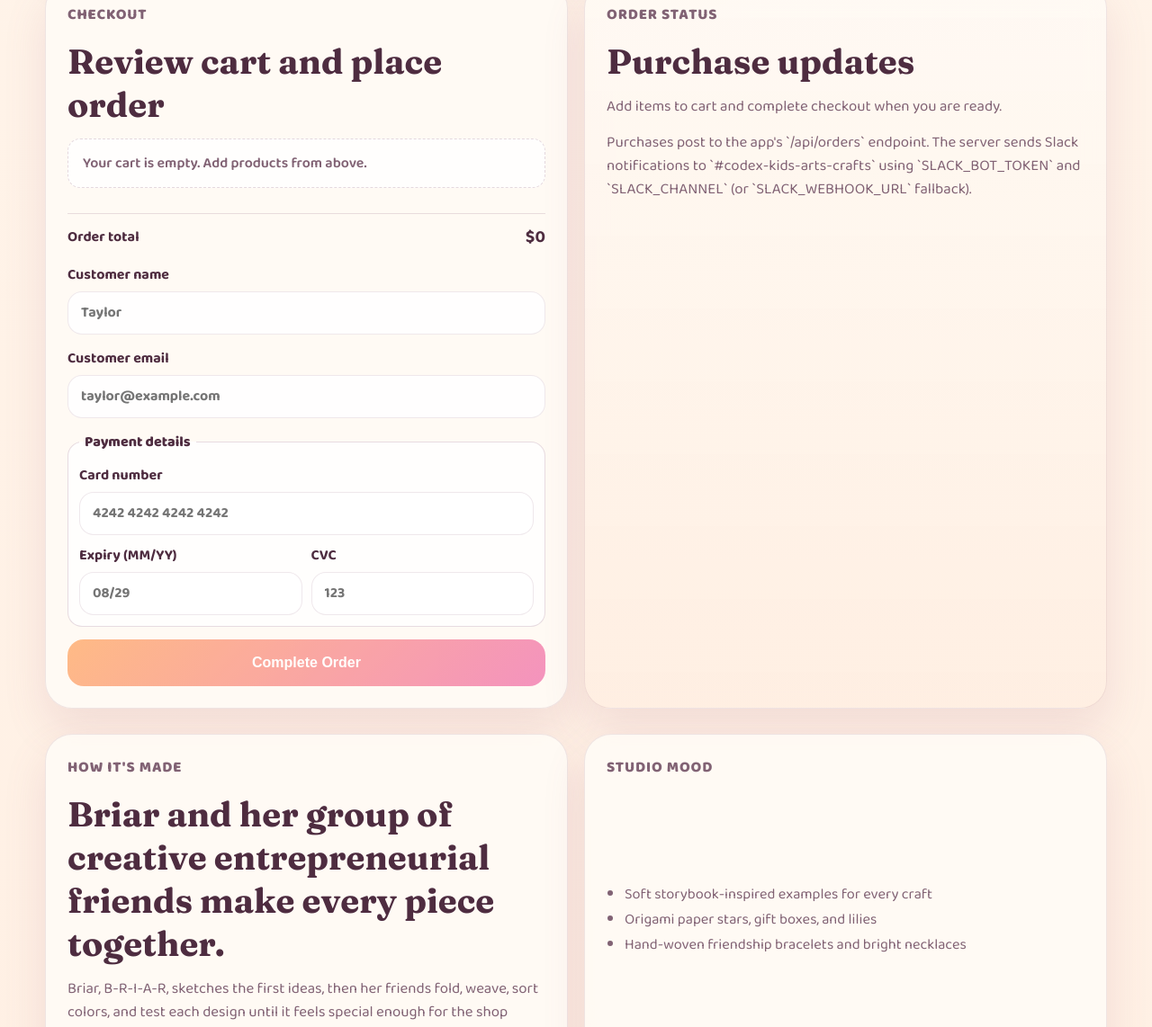
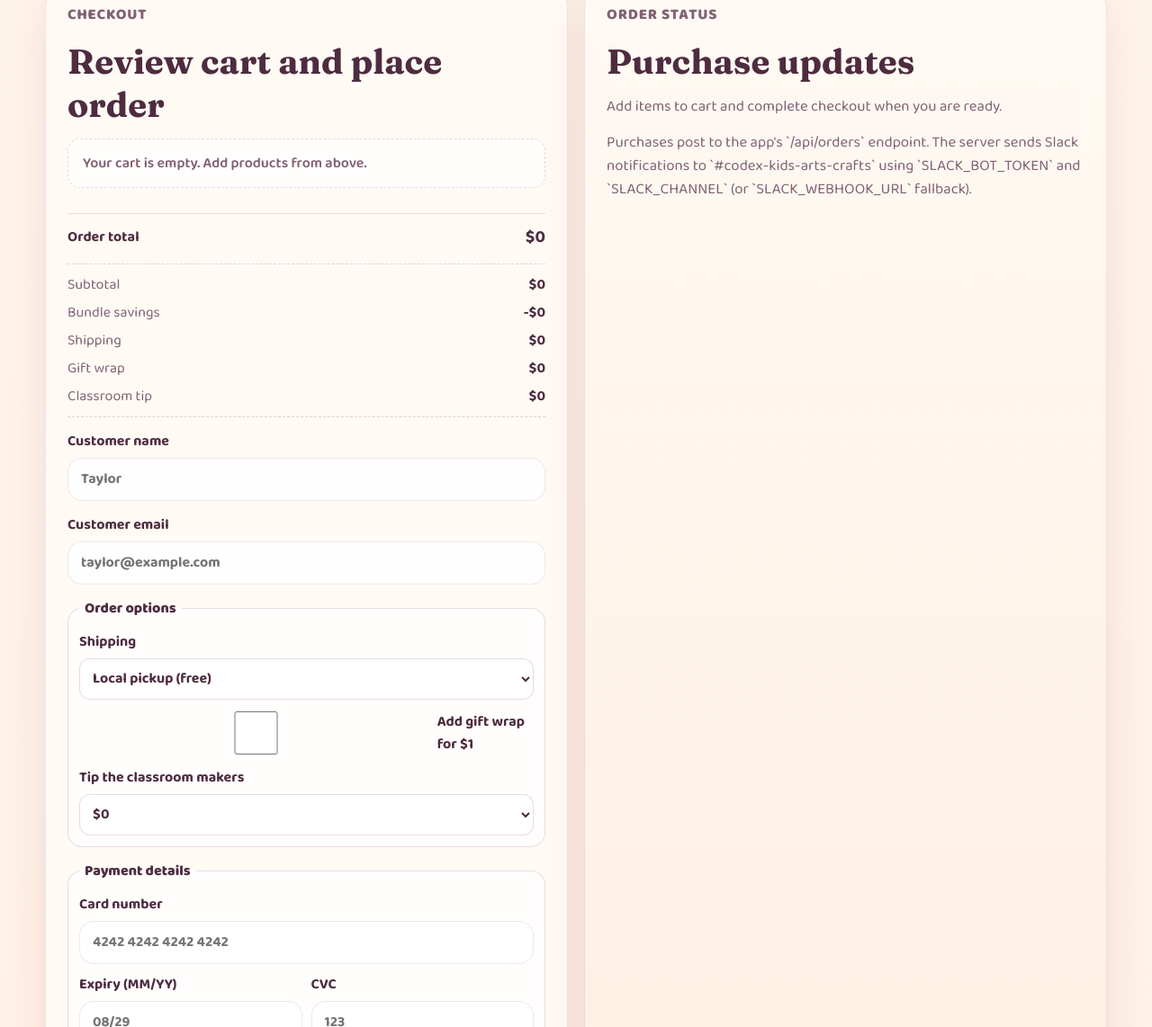
Before and after one commit to kjeffery1982/codex, a website: page appgarden-web-upload/index.html in a window 1280 px wide. Shown: the part 2683-3825 px from the top of the page at 90% size. Drawn offline with Linux system fonts and the light colour scheme.

Commit message:
Add checkout monetization options and pricing breakdown

```diff
--- a/appgarden-web-upload/index.html
+++ b/appgarden-web-upload/index.html
@@ -237,6 +237,13 @@
               <span>Order total</span>
               <strong id="order-total">$0</strong>
             </div>
+            <div class="totals-breakdown">
+              <div><span>Subtotal</span><strong id="subtotal-amount">$0</strong></div>
+              <div><span>Bundle savings</span><strong id="bundle-savings">-$0</strong></div>
+              <div><span>Shipping</span><strong id="shipping-amount">$0</strong></div>
+              <div><span>Gift wrap</span><strong id="gift-wrap-amount">$0</strong></div>
+              <div><span>Classroom tip</span><strong id="tip-amount">$0</strong></div>
+            </div>
             <form id="purchase-form" class="purchase-form">
               <label>
                 Customer name
@@ -246,6 +253,30 @@
                 Customer email
                 <input id="customer-email" name="customerEmail" type="email" placeholder="taylor@example.com" required />
               </label>
+              <fieldset class="order-options">
+                <legend>Order options</legend>
+                <label>
+                  Shipping
+                  <select id="shipping-option" name="shippingOption">
+                    <option value="pickup" data-cost="0">Local pickup (free)</option>
+                    <option value="standard" data-cost="2">Standard shipping ($2)</option>
+                    <option value="priority" data-cost="5">Priority shipping ($5)</option>
+                  </select>
+                </label>
+                <label class="checkbox-row">
+                  <input id="gift-wrap" name="giftWrap" type="checkbox" />
+                  Add gift wrap for $1
+                </label>
+                <label>
+                  Tip the classroom makers
+                  <select id="tip-amount-select" name="tipAmount">
+                    <option value="0">$0</option>
+                    <option value="1">$1</option>
+                    <option value="3">$3</option>
+                    <option value="5">$5</option>
+                  </select>
+                </label>
+              </fieldset>
               <fieldset class="payment-fieldset">
                 <legend>Payment details</legend>
                 <label>
@@ -334,11 +365,19 @@
       const cardNumberInput = document.getElementById("card-number");
       const cardExpiryInput = document.getElementById("card-expiry");
       const cardCvcInput = document.getElementById("card-cvc");
+      const shippingOptionSelect = document.getElementById("shipping-option");
+      const giftWrapInput = document.getElementById("gift-wrap");
+      const tipAmountSelect = document.getElementById("tip-amount-select");
       const statusEl = document.getElementById("purchase-status");
       const buyButtons = document.querySelectorAll(".buy-button");
       const cartItemsEl = document.getElementById("cart-items");
       const cartEmptyEl = document.getElementById("cart-empty");
       const orderTotalEl = document.getElementById("order-total");
+      const subtotalAmountEl = document.getElementById("subtotal-amount");
+      const bundleSavingsEl = document.getElementById("bundle-savings");
+      const shippingAmountEl = document.getElementById("shipping-amount");
+      const giftWrapAmountEl = document.getElementById("gift-wrap-amount");
+      const tipAmountEl = document.getElementById("tip-amount");
       const checkoutButton = document.getElementById("checkout-button");
 
       const orderEndpoint = "/api/orders";
@@ -400,8 +439,51 @@
         return cart.reduce((sum, item) => sum + item.price * item.quantity, 0);
       }
 
+      function getItemCount() {
+        return cart.reduce((sum, item) => sum + item.quantity, 0);
+      }
+
+      function getBundleSavings(subtotal, itemCount) {
+        if (itemCount >= 4) return 3;
+        if (itemCount >= 2 && subtotal >= 10) return 1;
+        return 0;
+      }
+
+      function getShippingCost() {
+        const selected = shippingOptionSelect.options[shippingOptionSelect.selectedIndex];
+        return Number(selected?.dataset.cost || 0);
+      }
+
+      function getGiftWrapCost() {
+        return giftWrapInput.checked ? 1 : 0;
+      }
+
+      function getTipCost() {
+        return Number(tipAmountSelect.value || 0);
+      }
+
+      function getPricingBreakdown() {
+        const subtotal = getOrderTotal();
+        const itemCount = getItemCount();
+        const bundleSavings = getBundleSavings(subtotal, itemCount);
+        const shipping = subtotal > 0 ? getShippingCost() : 0;
+        const giftWrap = subtotal > 0 ? getGiftWrapCost() : 0;
+        const tip = subtotal > 0 ? getTipCost() : 0;
+        const total = Math.max(0, subtotal - bundleSavings + shipping + giftWrap + tip);
+
+        return {
+          itemCount,
+          subtotal,
+          bundleSavings,
+          shipping,
+          giftWrap,
+          tip,
+          total
+        };
+      }
+
       function updateCheckoutButton() {
-        const itemCount = cart.reduce((sum, item) => sum + item.quantity, 0);
+        const itemCount = getItemCount();
         checkoutButton.disabled = itemCount === 0;
         checkoutButton.textContent = itemCount > 0 ? `Complete Order (${itemCount} item${itemCount === 1 ? "" : "s"})` : "Complete Order";
       }
@@ -412,6 +494,11 @@
         if (cart.length === 0) {
           cartEmptyEl.style.display = "block";
           orderTotalEl.textContent = "$0";
+          subtotalAmountEl.textContent = "$0";
+          bundleSavingsEl.textContent = "-$0";
+          shippingAmountEl.textContent = "$0";
+          giftWrapAmountEl.textContent = "$0";
+          tipAmountEl.textContent = "$0";
           updateCheckoutButton();
           return;
         }
@@ -464,7 +551,13 @@
           cartItemsEl.appendChild(row);
         });
 
-        orderTotalEl.textContent = formatDollars(getOrderTotal());
+        const pricing = getPricingBreakdown();
+        orderTotalEl.textContent = formatDollars(pricing.total);
+        subtotalAmountEl.textContent = formatDollars(pricing.subtotal);
+        bundleSavingsEl.textContent = `-${formatDollars(pricing.bundleSavings)}`;
+        shippingAmountEl.textContent = formatDollars(pricing.shipping);
+        giftWrapAmountEl.textContent = formatDollars(pricing.giftWrap);
+        tipAmountEl.textContent = formatDollars(pricing.tip);
         updateCheckoutButton();
       }
 
@@ -534,6 +627,10 @@
         cardCvcInput.value = normalizeDigits(cardCvcInput.value).slice(0, 4);
       });
 
+      shippingOptionSelect.addEventListener("change", renderCart);
+      giftWrapInput.addEventListener("change", renderCart);
+      tipAmountSelect.addEventListener("change", renderCart);
+
       async function sendSlackNotification(order) {
         const response = await fetch(orderEndpoint, {
           method: "POST",
@@ -564,7 +661,8 @@
           }
         }
 
-        const itemCount = cart.reduce((sum, item) => sum + item.quantity, 0);
+        const pricing = getPricingBreakdown();
+        const itemCount = pricing.itemCount;
         const cardDigits = normalizeDigits(cardNumberInput.value);
         const cvcDigits = normalizeDigits(cardCvcInput.value);
 
@@ -585,11 +683,23 @@
 
         const order = {
           product: itemCount === 1 ? cart[0].product : `${itemCount} items`,
-          price: formatDollars(getOrderTotal()),
+          price: formatDollars(pricing.total),
           customerName: customerNameInput.value,
           customerEmail: customerEmailInput.value,
           purchasedAt: new Date().toISOString(),
           paymentLast4: cardDigits.slice(-4),
+          pricing: {
+            subtotal: pricing.subtotal,
+            bundleSavings: pricing.bundleSavings,
+            shipping: pricing.shipping,
+            giftWrap: pricing.giftWrap,
+            tip: pricing.tip,
+            total: pricing.total
+          },
+          fulfillment: {
+            shippingOption: shippingOptionSelect.value,
+            giftWrap: giftWrapInput.checked
+          },
           items: cart.map((item) => ({
             product: item.product,
             quantity: item.quantity,
@@ -611,7 +721,7 @@
 
           if (slackResult.ok) {
             statusEl.textContent =
-              `${order.customerName} placed an order for ${itemCount} item${itemCount === 1 ? "" : "s"} (${order.price}). Slack notified #codex-kids-arts-crafts successfully.`;
+              `${order.customerName} placed an order for ${itemCount} item${itemCount === 1 ? "" : "s"} (${order.price}) on card ending ${order.paymentLast4}. Slack notified #codex-kids-arts-crafts successfully.`;
           } else {
             statusEl.textContent =
               `${order.customerName} placed an order for ${itemCount} item${itemCount === 1 ? "" : "s"} (${order.price}), but the Slack notification failed.`;
--- a/appgarden-web-upload/styles.css
+++ b/appgarden-web-upload/styles.css
@@ -617,6 +617,50 @@ p {
   gap: 14px;
 }
 
+.order-options {
+  margin: 0;
+  padding: 12px;
+  border: 1px solid rgba(120, 64, 101, 0.18);
+  border-radius: 16px;
+  background: rgba(255, 255, 255, 0.75);
+  display: grid;
+  gap: 10px;
+}
+
+.order-options legend {
+  padding: 0 6px;
+  font-weight: 800;
+  color: var(--ink);
+}
+
+.order-options label {
+  display: grid;
+  gap: 6px;
+  font-weight: 700;
+}
+
+.order-options select {
+  width: 100%;
+  min-height: 46px;
+  border-radius: 12px;
+  border: 1px solid rgba(120, 64, 101, 0.18);
+  padding: 0 10px;
+  font: inherit;
+  color: var(--ink);
+  background: #fff;
+}
+
+.checkbox-row {
+  display: flex !important;
+  align-items: center;
+  gap: 8px;
+}
+
+.checkbox-row input {
+  width: 18px;
+  height: 18px;
+}
+
 .payment-fieldset {
   margin: 0;
   padding: 12px;
@@ -737,6 +781,24 @@ p {
   font-size: 1.2rem;
 }
 
+.totals-breakdown {
+  display: grid;
+  gap: 6px;
+  border-top: 1px dashed rgba(120, 64, 101, 0.22);
+  border-bottom: 1px dashed rgba(120, 64, 101, 0.22);
+  padding: 10px 0;
+}
+
+.totals-breakdown div {
+  display: flex;
+  justify-content: space-between;
+  color: var(--muted);
+}
+
+.totals-breakdown strong {
+  color: var(--ink);
+}
+
 .purchase-form label {
   display: grid;
   gap: 6px;
```
Also changed, not shown: server.js (+20 -0 lines).
